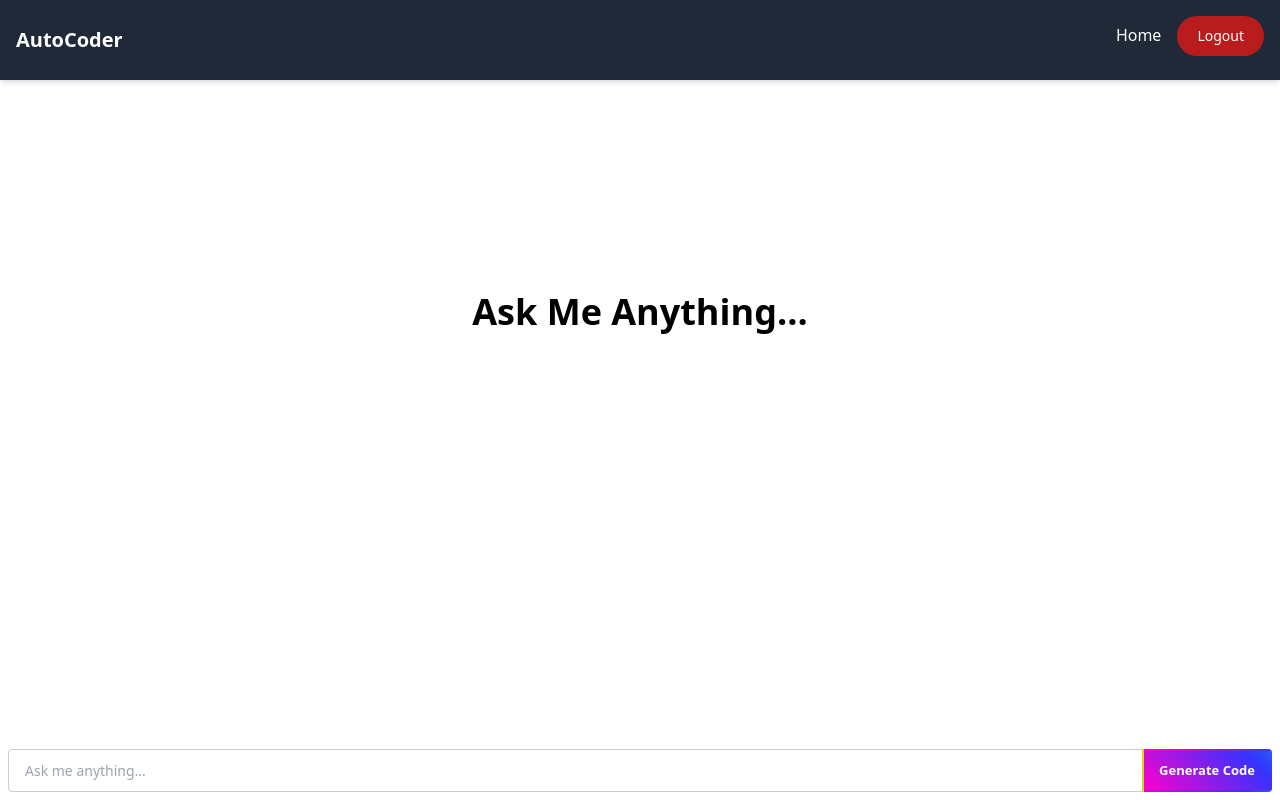
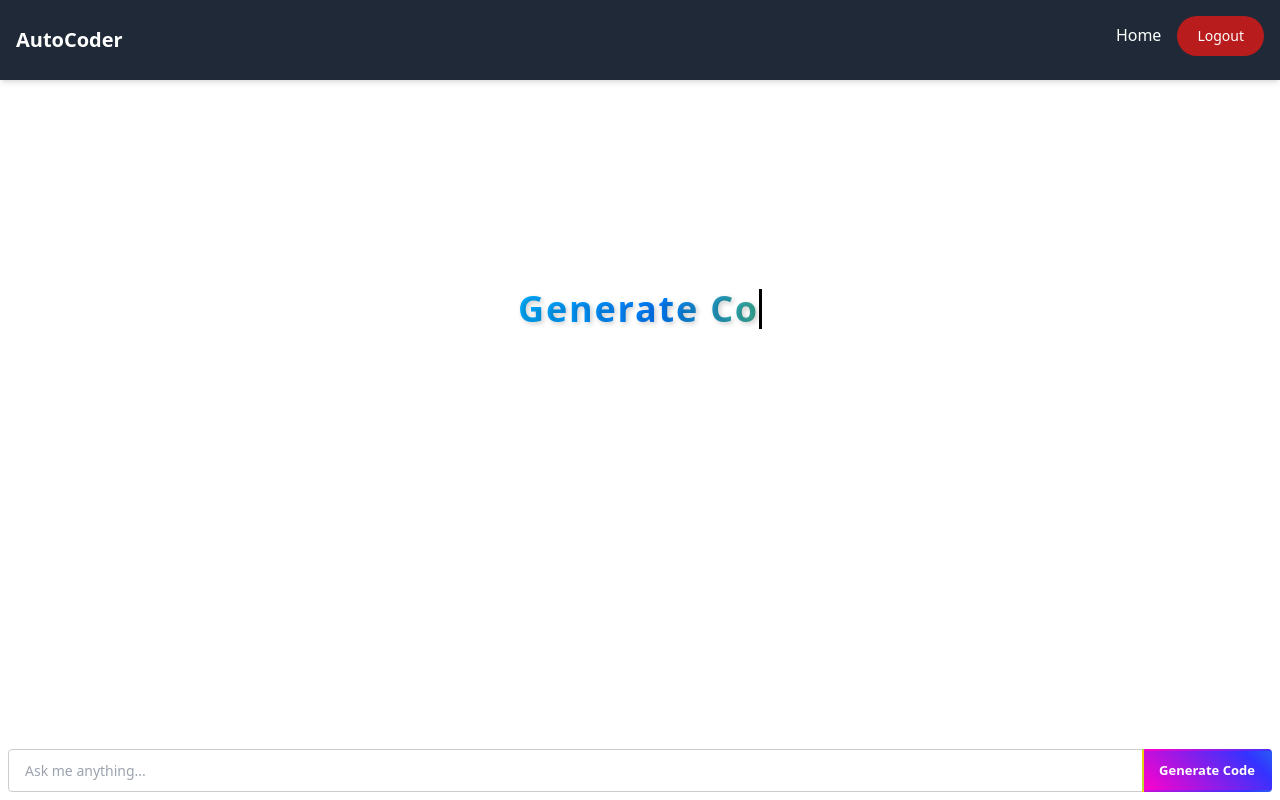
Before and after one commit to Zuber7489/AutoCoder.ai, an Angular app: page / in a window 1280 px wide. Built offline with nearby package versions, Linux system fonts and the light colour scheme.

Commit message:
'update'

```diff
--- a/src/app/app.component.html
+++ b/src/app/app.component.html
@@ -15,8 +15,8 @@
   <div class="pt-20"> <!-- Add padding to avoid content being hidden under the navbar -->
     <h1 class="text-3xl sm:text-4xl font-bold text-black-600 mb-8 text-center"
     style="display: flex; justify-content: center; align-items: center; height: 50vh; margin: 0;">
-  <span class="text-gradient animate-gradient" *ngIf="askmeanything">
-    Ask Me Anything...
+  <span class="text-gradient animate-gradient">
+    <span id="transitionText" class="typing-effect"></span>
   </span>
 </h1>
 
--- a/src/app/app.component.scss
+++ b/src/app/app.component.scss
@@ -60,3 +60,66 @@
     background-position: 0% 50%;
   }
 }
+
+
+.text-gradient {
+  background: linear-gradient(90deg, #00d4ff, #007bff, #91ff00);
+  background-clip: text;
+  -webkit-background-clip: text;
+  color: transparent;
+  text-shadow: 2px 2px 5px rgba(0, 0, 0, 0.2);
+  letter-spacing: 0.05em;
+  position: relative;
+}
+
+.text-gradient::after {
+  content: '';
+  position: absolute;
+  left: 50%;
+  transform: translateX(-50%);
+  bottom: -10px;
+  width: 80px;
+  height: 4px;
+  background: #007bff;
+  border-radius: 2px;
+  opacity: 0;
+}
+
+.animate-gradient {
+  background-size: 200% 200%;
+  animation: gradientAnimation 3s ease infinite;
+}
+
+@keyframes gradientAnimation {
+  0% {
+    background-position: 0% 50%;
+  }
+  50% {
+    background-position: 100% 50%;
+  }
+  100% {
+    background-position: 0% 50%;
+  }
+}
+
+.typing-effect {
+  display: inline-block;
+  white-space: nowrap;
+  overflow: hidden;
+  border-right: 3px solid black;
+  animation: typing 3s steps(40, end), blink-caret 0.75s step-end infinite;
+}
+
+@keyframes typing {
+  from { width: 0; }
+  to { width: 100%; }
+}
+
+@keyframes blink-caret {
+  from, to { border-color: transparent; }
+  50% { border-color: black; }
+}
+
+.hidden {
+  display: none;
+}
--- a/src/app/app.component.ts
+++ b/src/app/app.component.ts
@@ -11,6 +11,13 @@ import { Clipboard } from '@angular/cdk/clipboard';  // Import Clipboard from An
   styleUrls: ['./app.component.scss']
 })
 export class AppComponent {
+  private texts: string[] = [
+    'Ask Me Anything...',
+    'Generate Code',
+    'Generate HTML & CSS Code'
+  ];
+  private index: number = 0;
+  private interval: any;
   title = 'code_gen';
   generatedContent: string = '';
   prompt: string = '';
@@ -19,7 +26,33 @@ export class AppComponent {
   copied: boolean = false;
   askmeanything:boolean=true;
   constructor(private geminiApi: GeminiApiService,private sanitizer: DomSanitizer,private clipboard: Clipboard) {}
+  ngOnInit(): void {
+    this.startTextTransition();
+  }
 
+  startTextTransition(): void {
+    const transitionText = document.getElementById('transitionText');
+    if (!transitionText) return;
+
+    this.typeText(transitionText, this.texts[this.index]);
+  }
+
+  typeText(element: HTMLElement, text: string) {
+    let i = 0;
+    element.textContent = '';
+
+    const typingInterval = setInterval(() => {
+      element.textContent += text.charAt(i);
+      i++;
+      if (i > text.length) {
+        clearInterval(typingInterval);
+        setTimeout(() => {
+          this.index = (this.index + 1) % this.texts.length;
+          this.typeText(element, this.texts[this.index]);
+        }, 2000); // Pause before next text starts typing
+      }
+    }, 100); // Adjust typing speed
+  }
   async generateCode() {
     this.askmeanything=false;
     this.isLoading = true;
```
